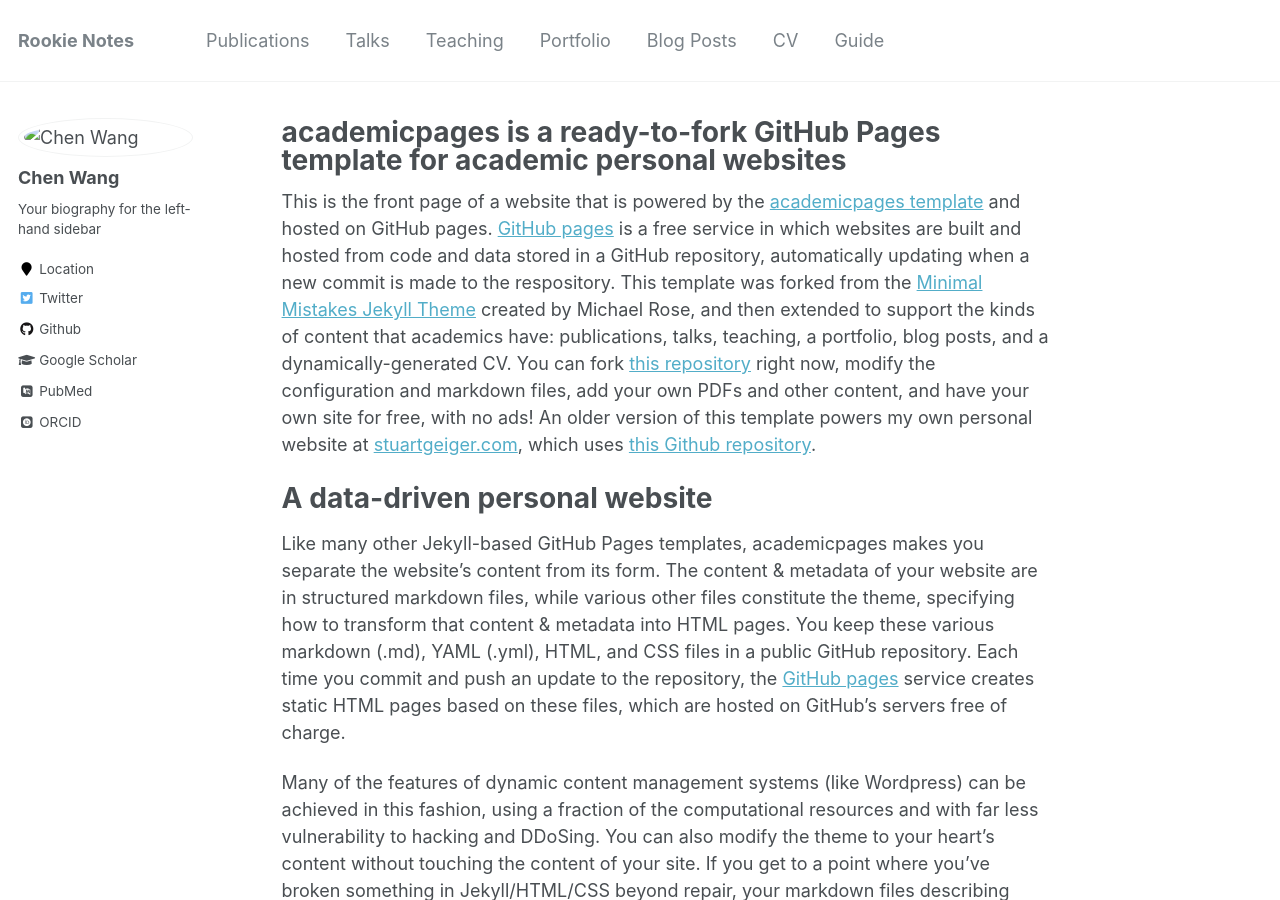
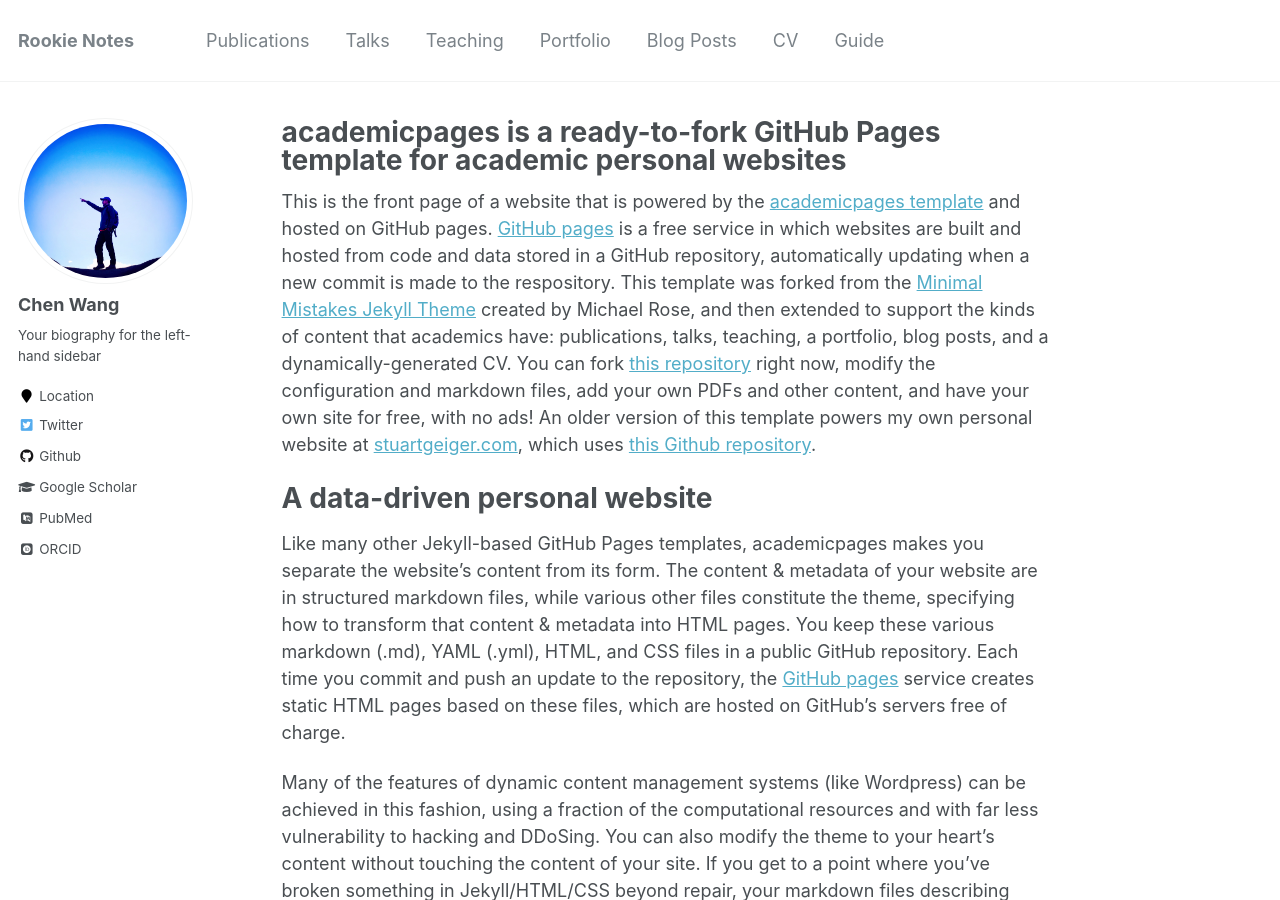
Before and after one commit to ichenwang/ichenwang.github.io, a Jekyll site: the page built from _pages/about.md, in a window 1280 px wide and 900 px high. Built offline with Jekyll 4.4.1, drawn with Linux system fonts in a browser that asks for light colours; some web fonts are replaced.

Commit message:
Update _config.yml

```diff
--- a/_config.yml
+++ b/_config.yml
@@ -81,7 +81,7 @@
 # Site Author
 author:
   name             : "Chen Wang"
-  avatar           : "assets/images/bio-photo.jpg"
+  avatar           : "bio-photo.jpg"
   bio              : "Your biography for the left-hand sidebar"
   location         : "Location"
   employer         :
```
